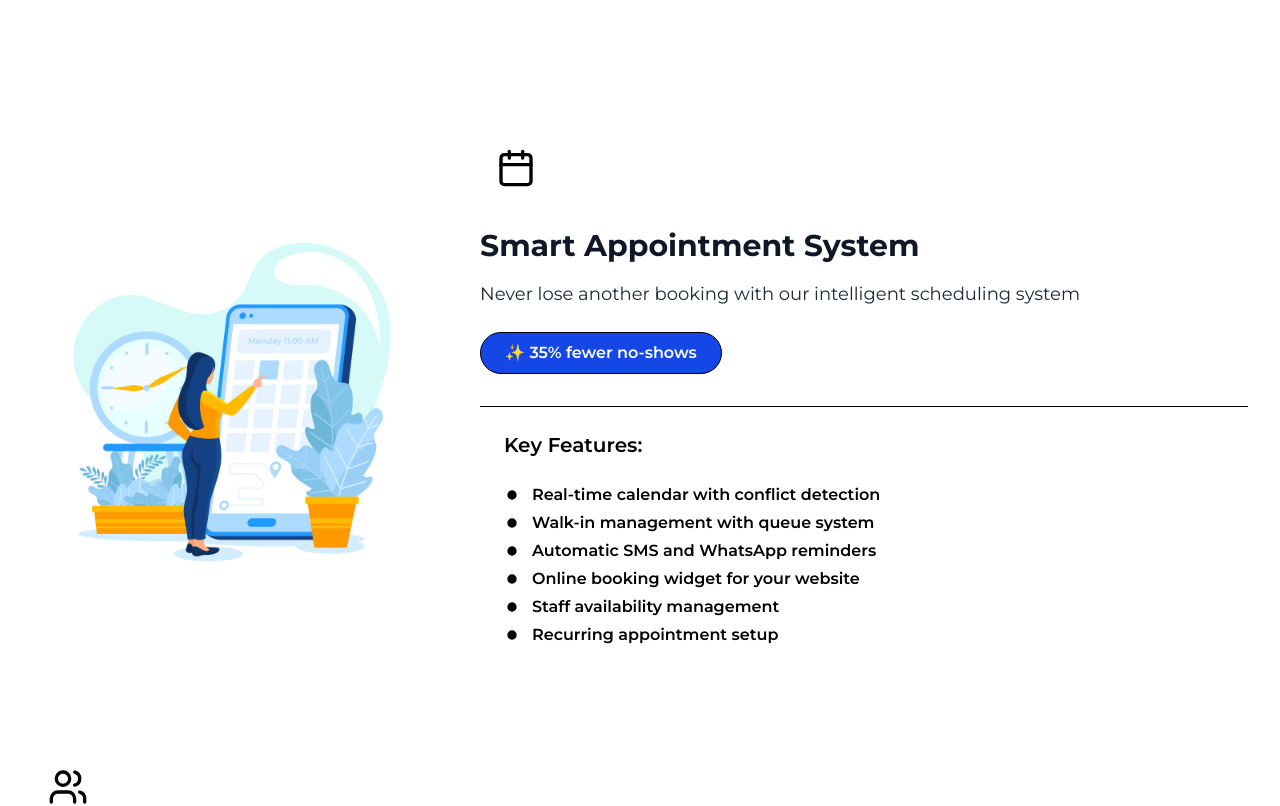
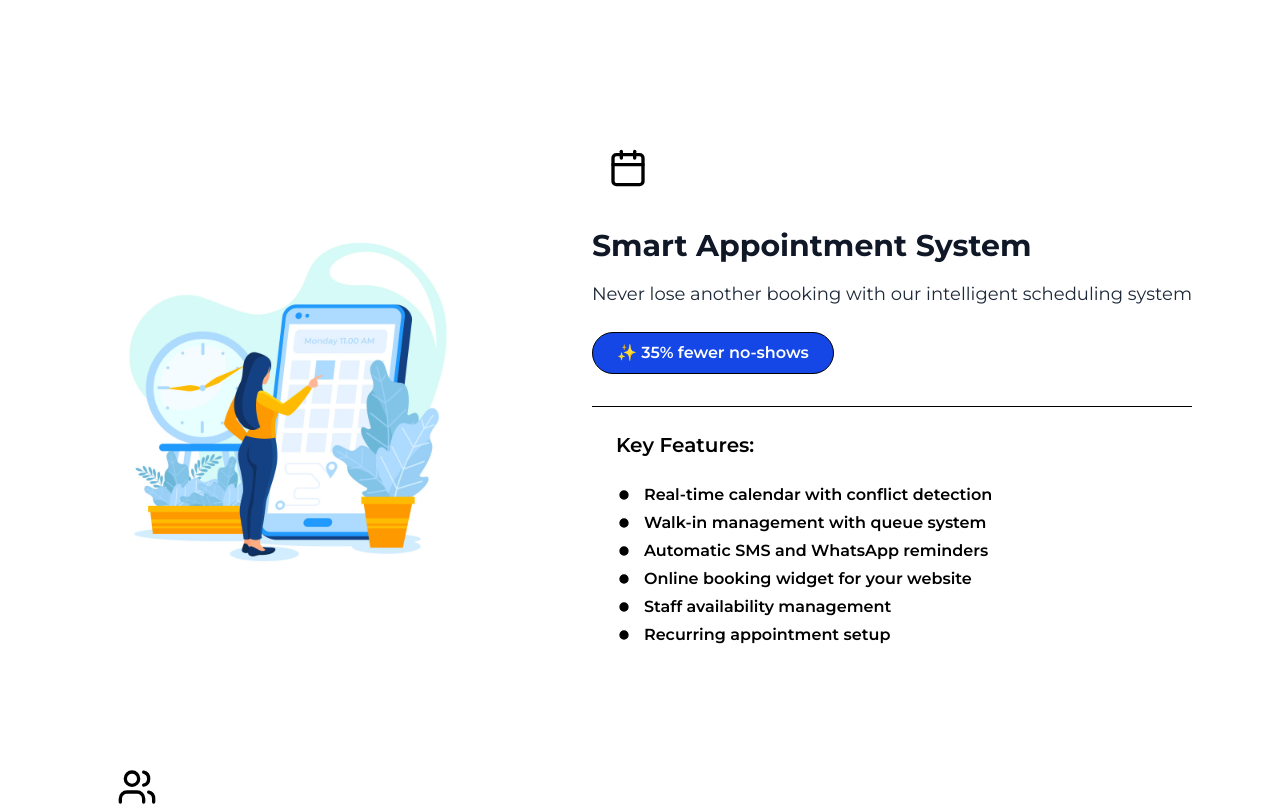
Before and after one commit to printAnkit/Lokaci-Pro, a React (Vite) app: page /features in a window 1280 px wide. Shown: the part 600-1406 px from the top of the page. Built offline with nearby package versions, Linux system fonts and the light colour scheme.

Commit message:
Enhance CoreBenefits component layout with improved flexbox alignment and spacing

```diff
--- a/src/pages/CoreBenefits.jsx
+++ b/src/pages/CoreBenefits.jsx
@@ -222,15 +222,15 @@
               return (
                 <div
                   key={index}
-                  className={`flex flex-col ${
-                    isEven ? "lg:flex-row" : "lg:flex-row-reverse"
+                  className={`flex flex-col justify-evenly ${
+                    isEven ? "lg:flex-row " : "lg:flex-row-reverse "
                   } items-center gap-12`}
                 >
                   <div>
                     <img src={feature.logo} className="w-100" alt="" />
                   </div>
 
-                  <div className="flex-1">
+                  <div>
                     <div>
                       <div>
                         <div
```
